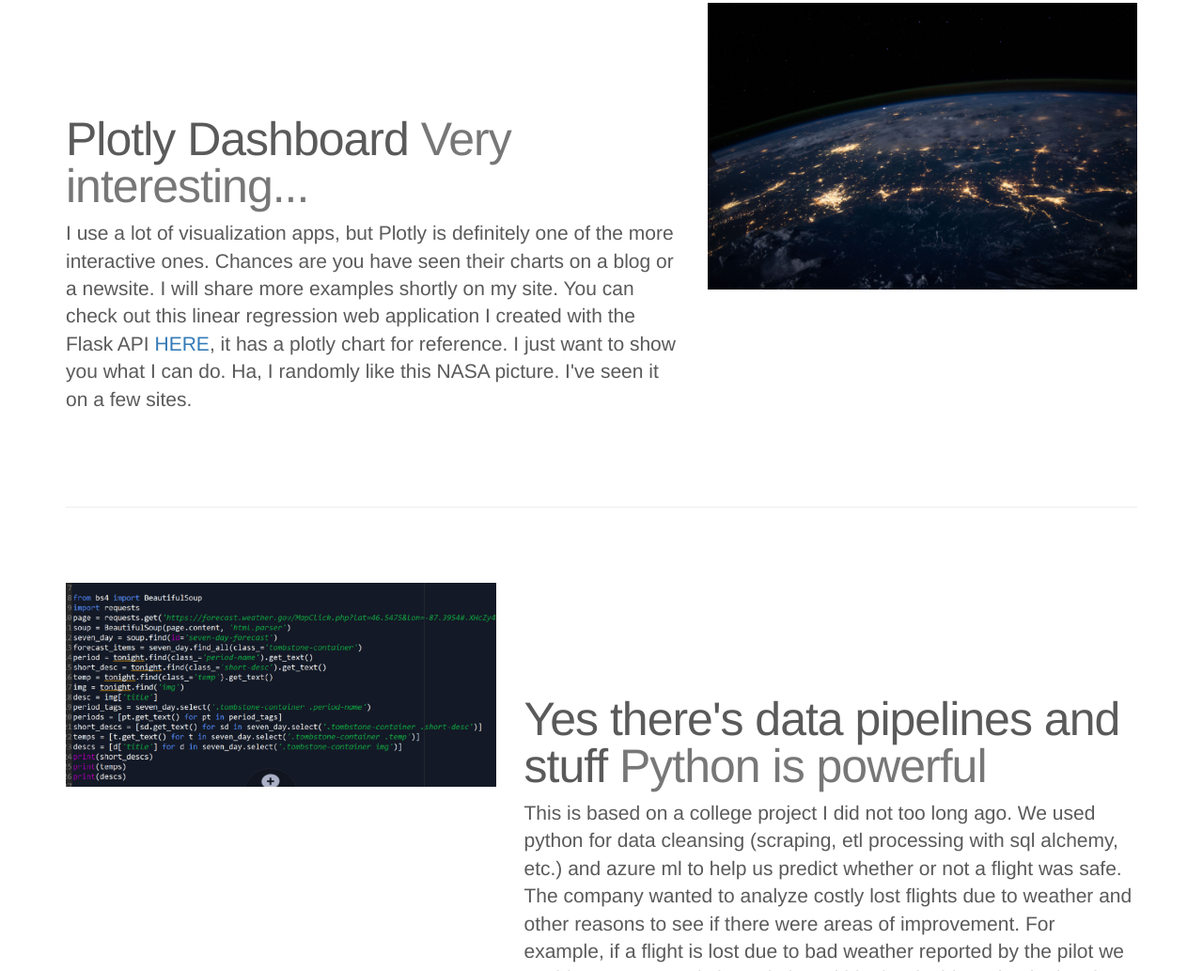
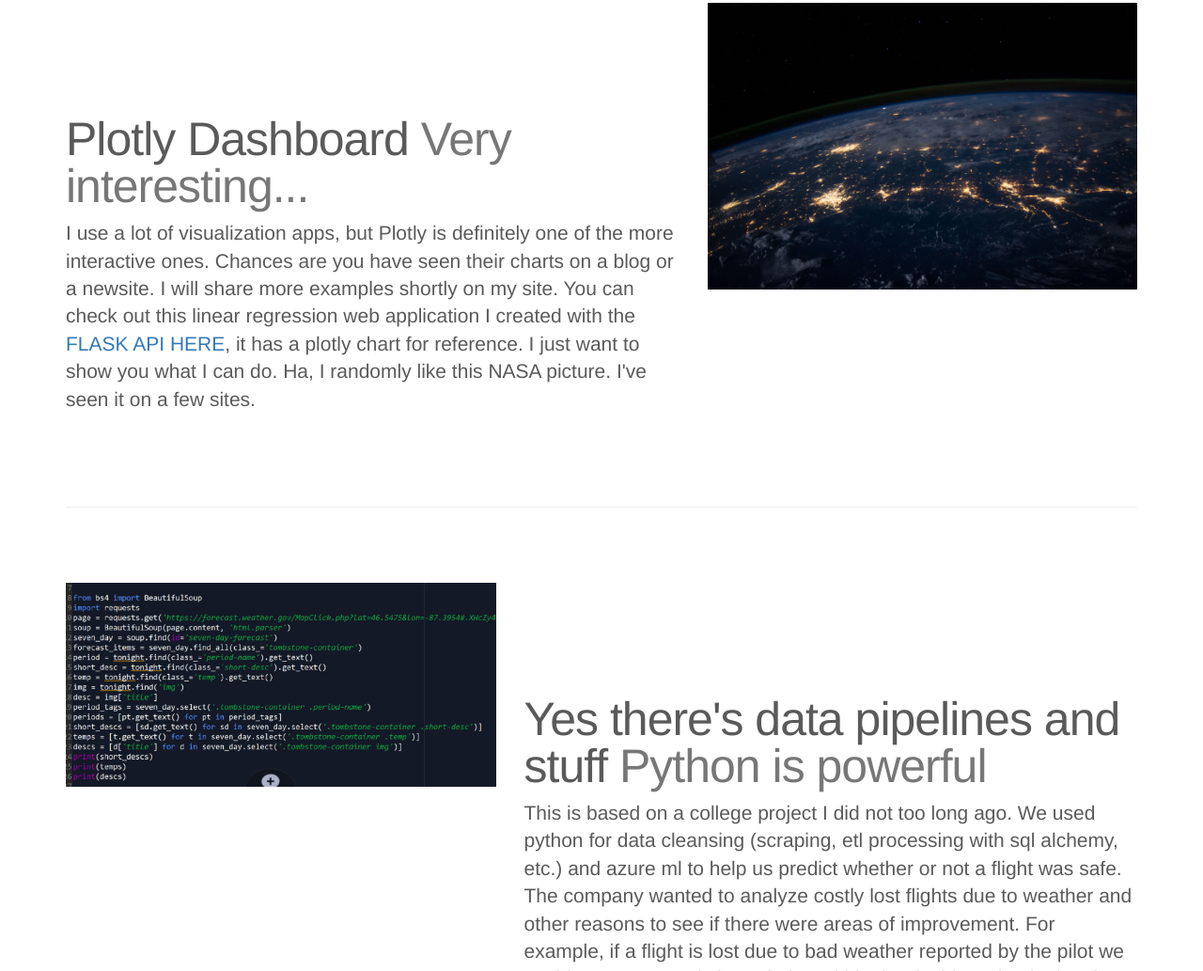
Before and after one commit to thehybrid18/ty_sanyude, a plain HTML site: page index.html in a window 1280 px wide. Shown: the part 2048-3081 px from the top of the page at 94% size. Drawn offline with nearby package versions, Linux system fonts and the light colour scheme.

Commit message:
Update index.html

```diff
--- a/index.html
+++ b/index.html
@@ -101,7 +101,7 @@
           <div class="row featurette">
             <div class="col-md-7">
               <h2 class="featurette-heading">Plotly Dashboard <span class="text-muted">Very interesting...</span></h2>
-              <p class="lead">I use a lot of visualization apps, but Plotly is definitely one of the more interactive ones. Chances are you have seen their charts on a blog or a newsite. I will share more examples shortly on my site. You can check out this linear regression web application I created with the Flask API <a href="https://regression-with-flask.herokuapp.com/">HERE</a>, it has a plotly chart for reference. I just want to show you what I can do. Ha, I randomly like this NASA picture. I've seen it on a few sites.</p>
+              <p class="lead">I use a lot of visualization apps, but Plotly is definitely one of the more interactive ones. Chances are you have seen their charts on a blog or a newsite. I will share more examples shortly on my site. You can check out this linear regression web application I created with the <a href="https://regression-with-flask.herokuapp.com/">FLASK API HERE</a>, it has a plotly chart for reference. I just want to show you what I can do. Ha, I randomly like this NASA picture. I've seen it on a few sites.</p>
             </div>
             <div class="col-md-5">
               <img class="featurette-image img-responsive center-block" src="nasa.jpg" alt="Generic placeholder image">
```
